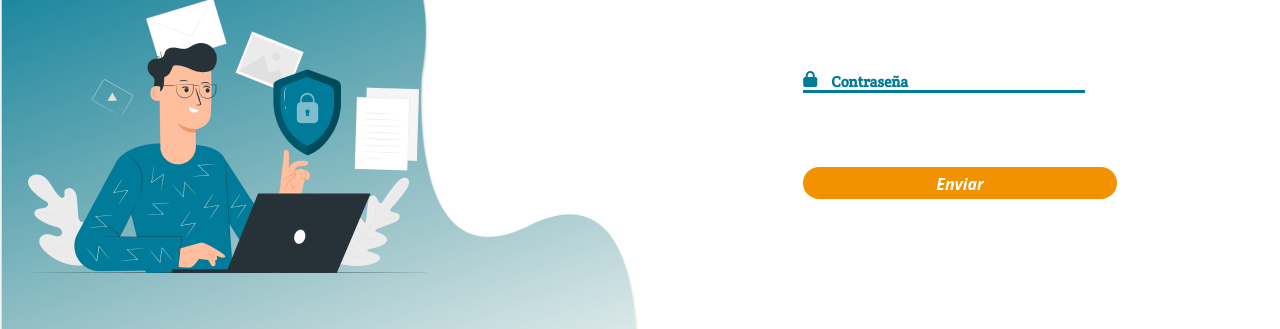
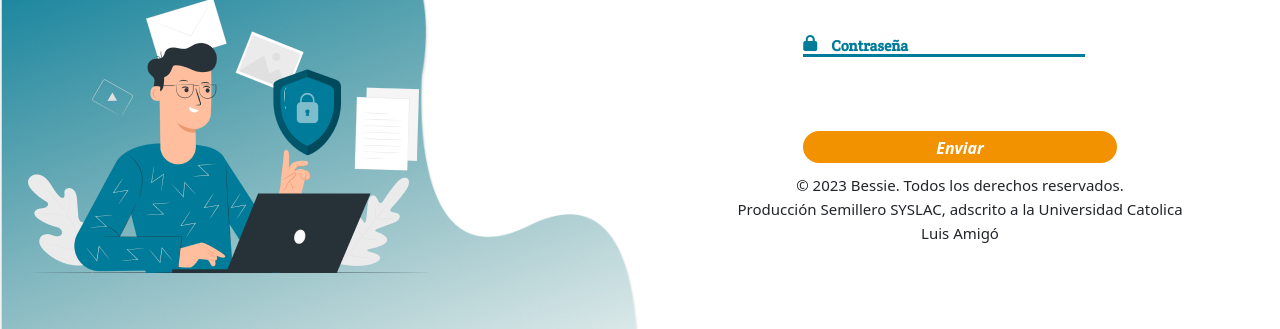
Before and after one commit to Code-Jathon/Bessie, an Electron app: page Front/src/views/index.html in a window 1280 px wide. Shown: the part 471-800 px from the top of the page. Drawn offline with nearby package versions, Linux system fonts and the light colour scheme; a web font is replaced by a local one.

Commit message:
Se agrego Copyright

```diff
--- a/Front/src/views/index.html
+++ b/Front/src/views/index.html
@@ -58,6 +58,11 @@
                         </div>
                         <button type="submit" class="boton" id="botonEnviar">Enviar</button><br/>
                     </form>
+
+                    <span>
+                        © 2023 Bessie. Todos los derechos reservados. <br>
+                        Producción Semillero SYSLAC, adscrito a la Universidad Catolica Luis Amigó
+                    </span>
                 </div>
             </div>
         </main>
```
Also changed, not shown: 1 other file.
